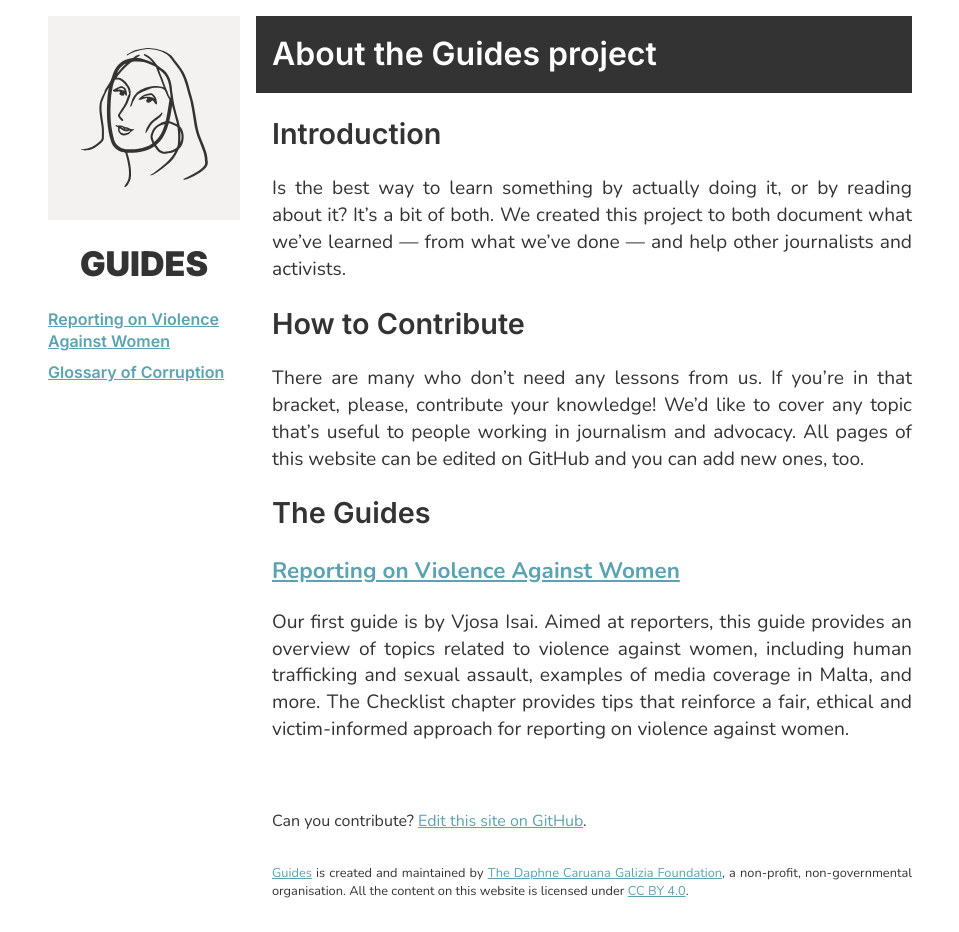
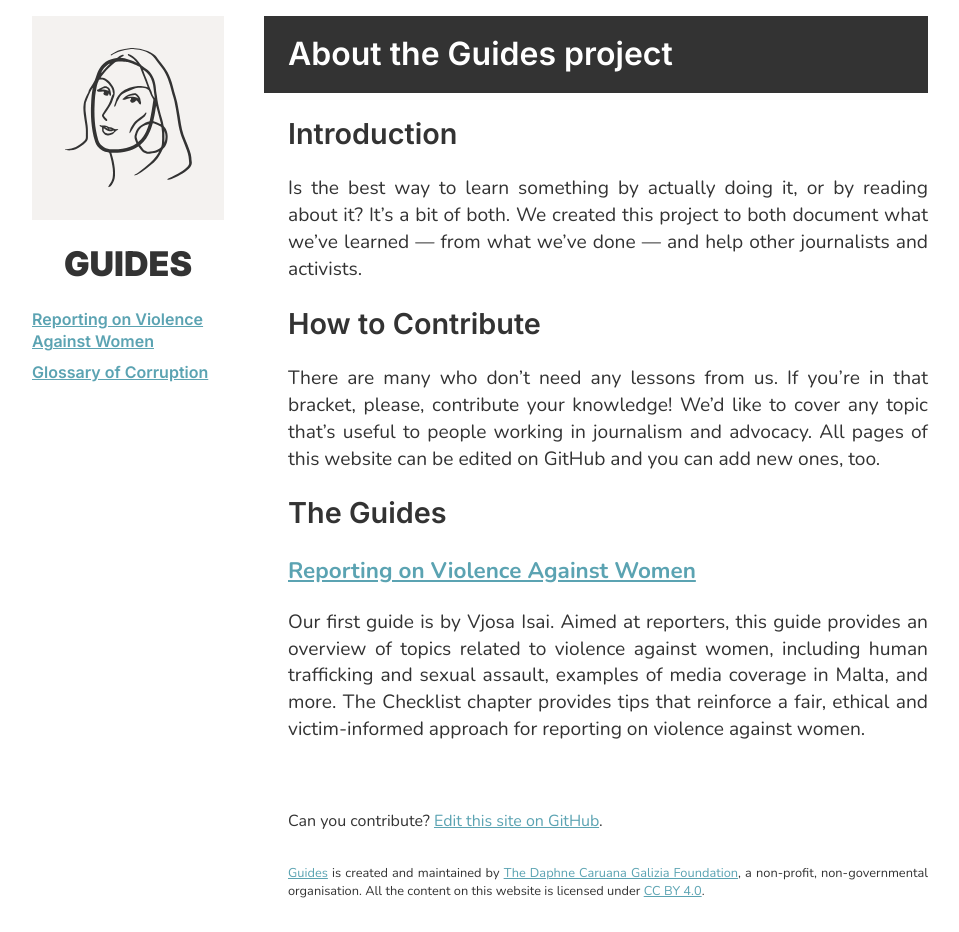
Before and after one commit to daphne-foundation/guides, a Jekyll site: the page built from en/index.md, in a window 1280 px wide. Shown: the whole page, without its empty margins (160-1119 px from the left). Built offline with Jekyll 4.4.1, drawn with Linux system fonts in a browser that asks for light colours.

Commit message:
improve spacing

```diff
--- a/_sass/main.scss
+++ b/_sass/main.scss
@@ -56,7 +56,7 @@ a {
 
 .col1 {
 	width: 12em;
-	margin-right: 2em;
+	margin-right: 4em;
 }
 
 .site-footer {
@@ -98,8 +98,8 @@ a {
 }
 
 .content-header {
-	padding: 1em;
-	margin-left: -1em;
+	padding: 1em 1.5em;
+	margin-left: -1.5em;
 	background-color: #333;
 	color: white;
 }
```
